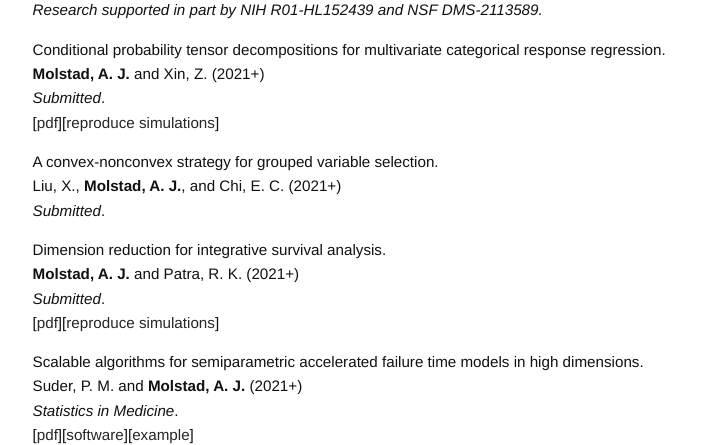
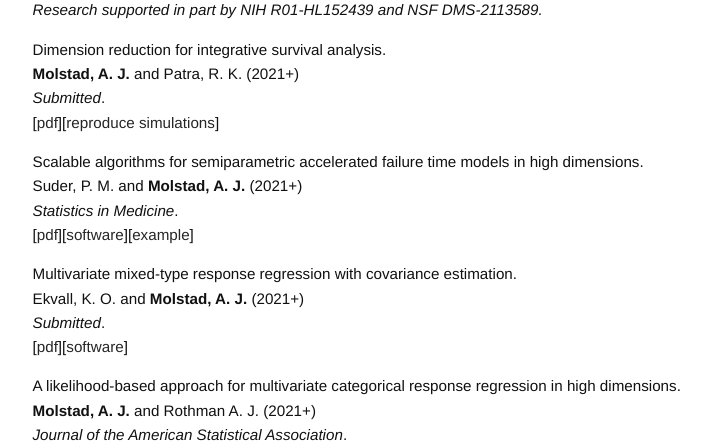
Before and after one commit to ajmolstad/ajmolstad.github.io, a Jekyll site: the page built from research.md, in a window 1280 px wide and 900 px high, cut to the strip 455-900 px from the top of the window. Shown: the whole strip, without its empty margins (275-986 px from the left). Built offline with Jekyll 4.4.1, drawn with Linux system fonts in a browser that asks for light colours.

Commit message:
Update research.md

```diff
--- a/research.md
+++ b/research.md
@@ -15,15 +15,15 @@ Motwani, K., Bacher, R., and **Molstad, A. J.** (2021+) <br>
 *Submitted.* <br>
 [[pdf](https://arxiv.org/abs/2108.02143)][[reproduce simulations](https://github.com/ajmolstad/IntegrativeCox)]<br> -->
 
-Conditional probability tensor decompositions for
+<!-- Conditional probability tensor decompositions for
 multivariate categorical response regression. <br>
 **Molstad, A. J.** and Xin, Z. (2021+)<br>
 *Submitted*. <br>
 [[pdf](https://arxiv.org/abs/2108.02143)][[reproduce simulations](https://github.com/ajmolstad/CondTensorDecomp)]<br>
-
-A convex-nonconvex strategy for grouped variable selection. <br>
+ -->
+<!-- A convex-nonconvex strategy for grouped variable selection. <br>
 Liu, X., **Molstad, A. J.**, and Chi, E. C. (2021+) <br>
-*Submitted*. <br>
+*Submitted*. <br> -->
 
 
 Dimension reduction for integrative survival analysis. <br>
```
